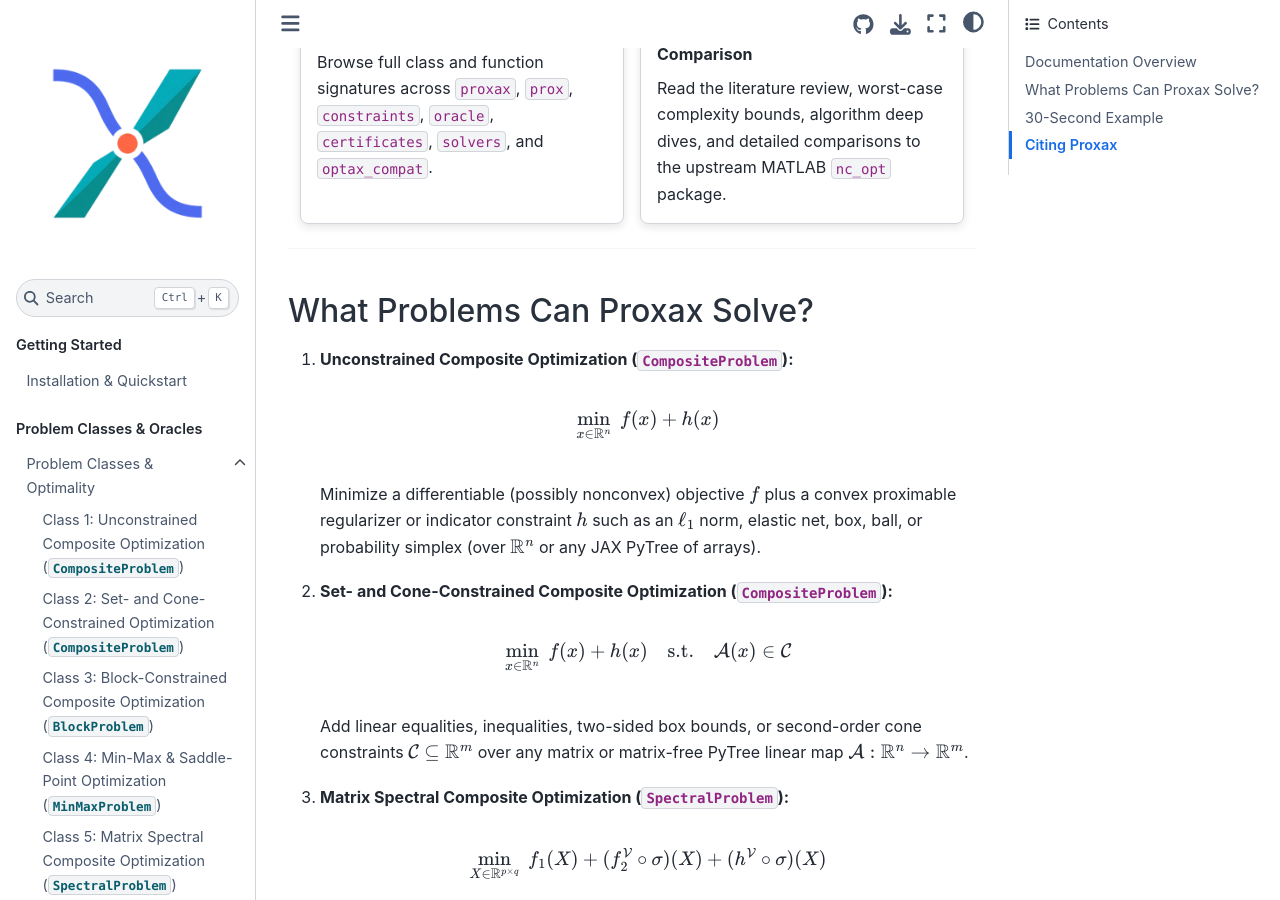
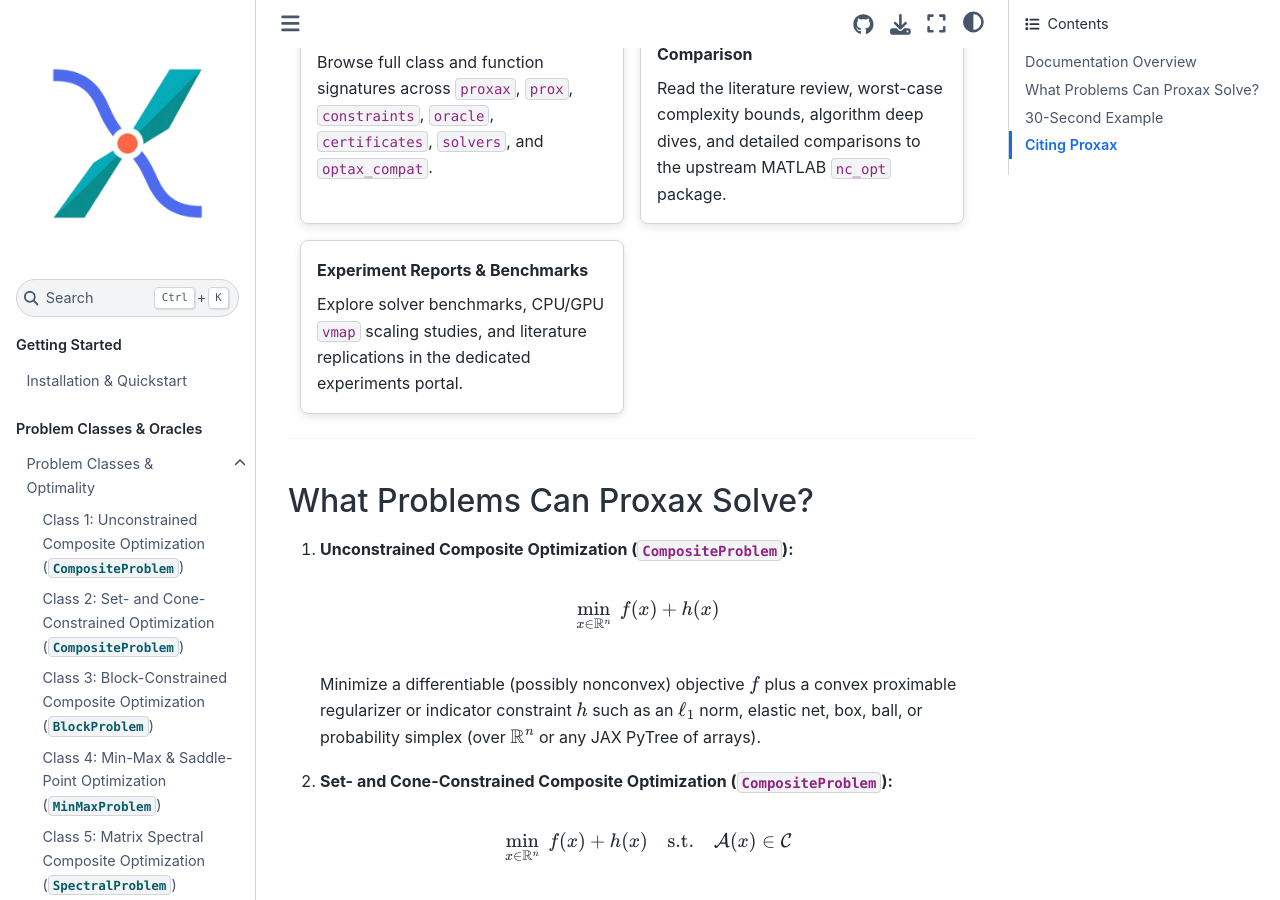
Before and after one commit to wwkong/proxax, a Sphinx documentation site: the page built from docs/index.md, in a window 1280 px wide and 900 px high, scrolled down 1070 px. Built offline with Sphinx 7.4.7 and the Sphinx Book theme 1.1.4, drawn with Linux system fonts in a browser that asks for light colours.

Commit message:
Docs: cross-link main docs and experiments ReadTheDocs subproject

```diff
--- a/docs/index.md
+++ b/docs/index.md
@@ -71,6 +71,14 @@ Browse full class and function signatures across `proxax`, `prox`,
 
 Read the literature review, worst-case complexity bounds, algorithm deep dives,
 and detailed comparisons to the upstream MATLAB `nc_opt` package.
+:::
+
+:::{grid-item-card} Experiment Reports & Benchmarks
+:link: https://proxax.readthedocs.io/projects/experiments/en/latest/
+:link-type: url
+
+Explore solver benchmarks, CPU/GPU `vmap` scaling studies, and literature
+replications in the dedicated experiments portal.
 :::
 
 ::::
```
Also changed, not shown: docs-experiments/index.md (+2 -0 lines).
